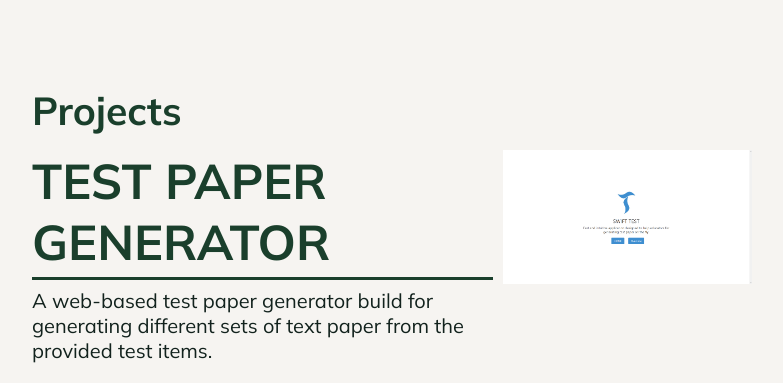
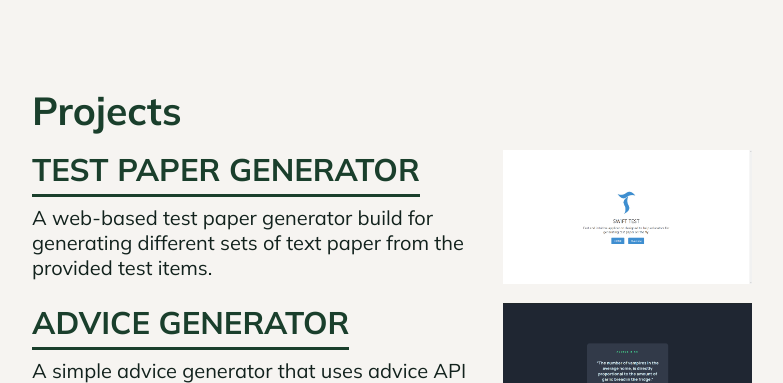
Before and after one commit to RiinSeresuto/that-kind-of-awesome-portfolio, an Astro site: page / in a window 1280 px wide. Shown: the part 543-926 px from the top of the page, without its empty margins (248-1031 px from the left). Built offline with nearby package versions, Linux system fonts and the light colour scheme; Astro itself is replaced by a stand-in of ours.

Commit message:
changed header

```diff
--- a/src/components/Project.astro
+++ b/src/components/Project.astro
@@ -6,9 +6,9 @@ const { projects } = Astro.props;
 
 <a class="project-card" href=`/projects/${projects.slug}`>
 	<div class="project-card-title">
-		<h3 transition:name=`${projects.data.title}-title`>
+		<h5 transition:name=`${projects.data.title}-title`>
 			{projects.data.title}
-		</h3>
+		</h5>
 		<p>{projects.data.description}</p>
 	</div>
 	<div
@@ -33,7 +33,7 @@ const { projects } = Astro.props;
 		margin: 15px 0;
 
 		.project-card-title {
-			h3 {
+			h5 {
 				display: block;
 				width: fit-content;
 				color: var(--secondary);
```
